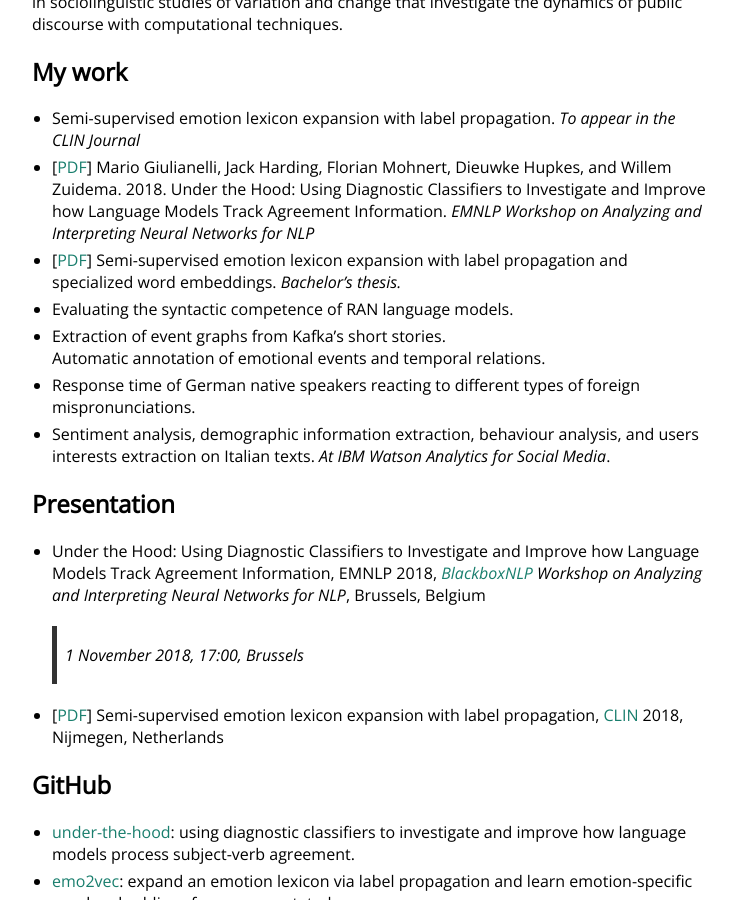
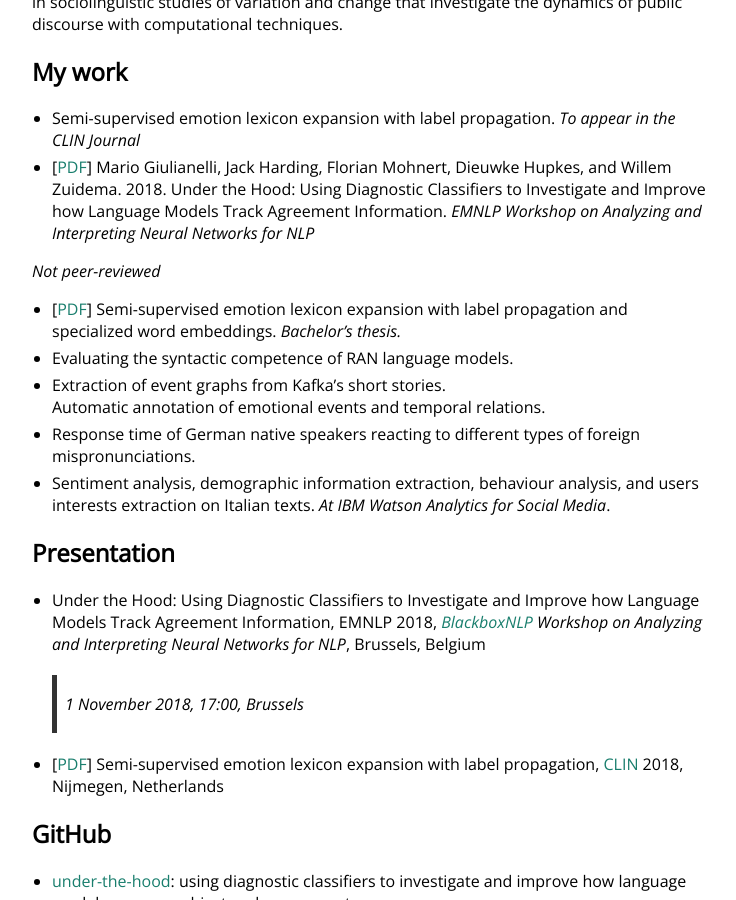
Before and after one commit to glnmario/glnmario.github.io, a Jekyll site: the page built from index.md, in a window 1280 px wide and 900 px high, scrolled down 599 px. Shown: the whole window, without its empty margins (258-994 px from the left). Built offline with Jekyll 4.4.1, drawn with Linux system fonts in a browser that asks for light colours.

Commit message:
Update index.md

```diff
--- a/index.md
+++ b/index.md
@@ -23,6 +23,8 @@ I am in love with language interaction and I try to analyse, model, and understa
 ## My work
 - Semi-supervised emotion lexicon expansion with label propagation. _To appear in the CLIN Journal_
 - [[PDF](https://arxiv.org/pdf/1808.08079.pdf)] Mario Giulianelli, Jack Harding, Florian Mohnert, Dieuwke Hupkes, and Willem Zuidema. 2018. Under the Hood: Using Diagnostic Classifiers to Investigate and Improve how Language Models Track Agreement Information. _EMNLP Workshop on Analyzing and Interpreting Neural Networks for NLP_
+
+*Not peer-reviewed*
 - [[PDF](https://arxiv.org/pdf/1708.03910.pdf)] Semi-supervised emotion lexicon expansion with label propagation and specialized word embeddings. _Bachelor's thesis._
 - Evaluating the syntactic competence of RAN language models.
 - Extraction of event graphs from Kafka’s short stories.
```
